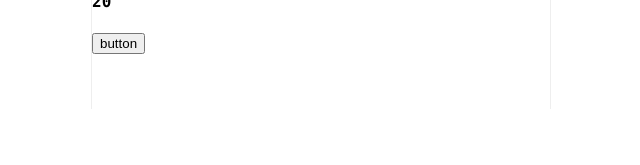
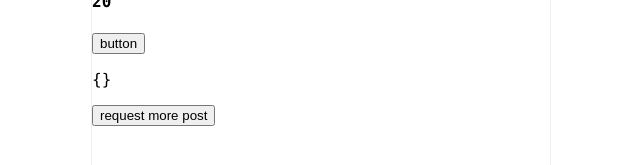
Before and after one commit to jiyuhosi/vue_instagram, a Vue app: page / in a window 1280 px wide. Shown: the part 1880-2045 px from the top of the page, without its empty margins (319-959 px from the left). Before the commit the page ends 1989 px from the top, so only its background shows below. Built offline with nearby package versions, Linux system fonts and the light colour scheme; a small style sheet from the web is missing.

Commit message:
add action

```diff
--- a/src/App.vue
+++ b/src/App.vue
@@ -19,7 +19,8 @@
     <button @click="morePost">more post</button>
     <h4>{{ $store.state.age }}</h4>
     <button @click="$store.commit('addAge', 10)">button</button>
-
+    <p>{{ $store.state.more }}</p>
+    <button @click="$store.dispatch('getData')">request more post</button>
     <div class="footer">
         <ul class="footer-button-plus">
             <input
--- a/src/store.js
+++ b/src/store.js
@@ -1,4 +1,5 @@
 import { createStore } from "vuex";
+import axios from "axios";
 
 const store = createStore({
     state() {
@@ -7,9 +8,13 @@ const store = createStore({
             age: 20,
             likes: 30,
             clickLike: false,
+            more: {},
         };
     },
     mutations: {
+        setMore(state, payload) {
+            state.more = payload;
+        },
         changeName(state) {
             state.name = "park";
         },
@@ -26,6 +31,16 @@ const store = createStore({
             }
         },
     },
+    actions: {
+        getData(context) {
+            axios
+                .get("https://codingapple1.github.io/vue/more0.json")
+                .then((result) => {
+                    console.log(result.data);
+                    context.commit("setMore", result.data);
+                });
+        },
+    },
 });
 
 export default store;
```
